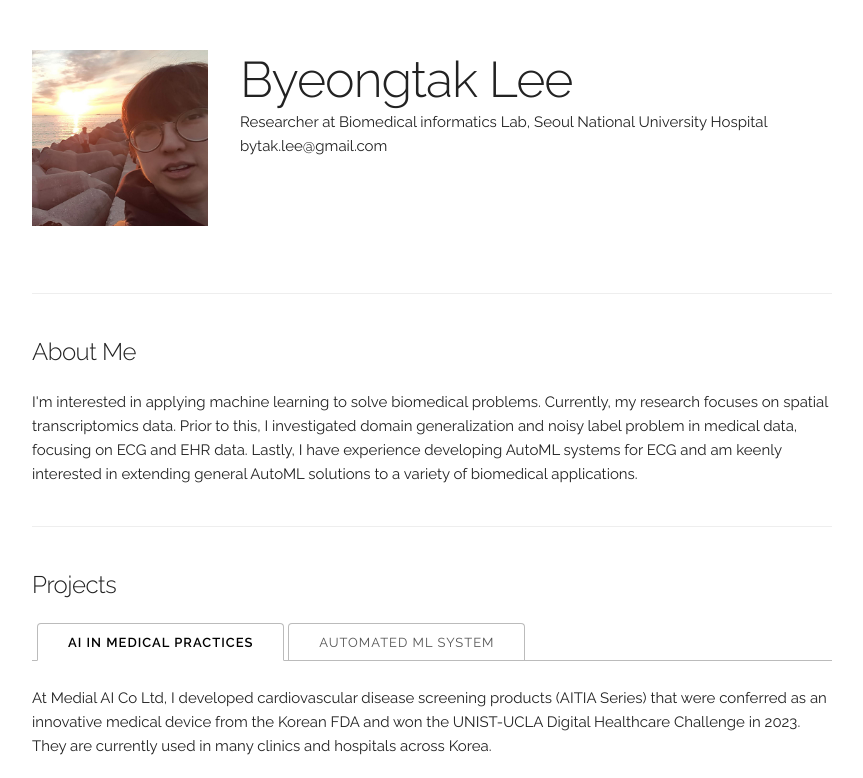
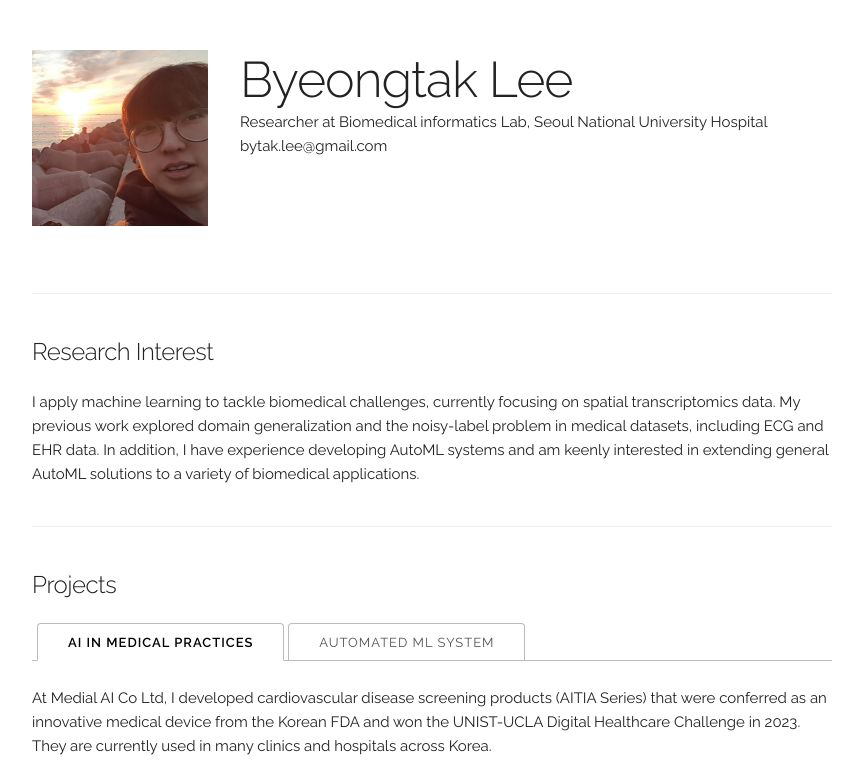
Before and after one commit to byeongtak/byeongtak.github.io, a Jekyll site: the page built from index.html, in a window 1280 px wide and 900 px high, cut to the strip 0-778 px from the top of the window. Shown: the whole strip, without its empty margins (208-1071 px from the left). Built offline with Jekyll 4.4.1, drawn with Linux system fonts in a browser that asks for light colours.

Commit message:
Update index.html

```diff
--- a/index.html
+++ b/index.html
@@ -13,11 +13,11 @@ layout: default
 </head>
 <!-- ========== About ========== -->
 <div class="docs-section" id="about">
-  <h5>About Me</h5>
-	I'm interested in applying machine learning to solve biomedical problems.
-	Currently, my research focuses on spatial transcriptomics data.
-	Prior to this, I investigated domain generalization and noisy label problem in medical data, focusing on ECG and EHR data.
-	Lastly, I have experience developing AutoML systems for ECG and am keenly interested in extending general AutoML solutions to a variety of biomedical applications.
+  <h5>Research Interest</h5>
+
+	I apply machine learning to tackle biomedical challenges, currently focusing on spatial transcriptomics data.
+	My previous work explored domain generalization and the noisy-label problem in medical datasets, including ECG and EHR data.
+	In addition, I have experience developing AutoML systems and am keenly interested in extending general AutoML solutions to a variety of biomedical applications.
   <br>
 
 </div>
```
